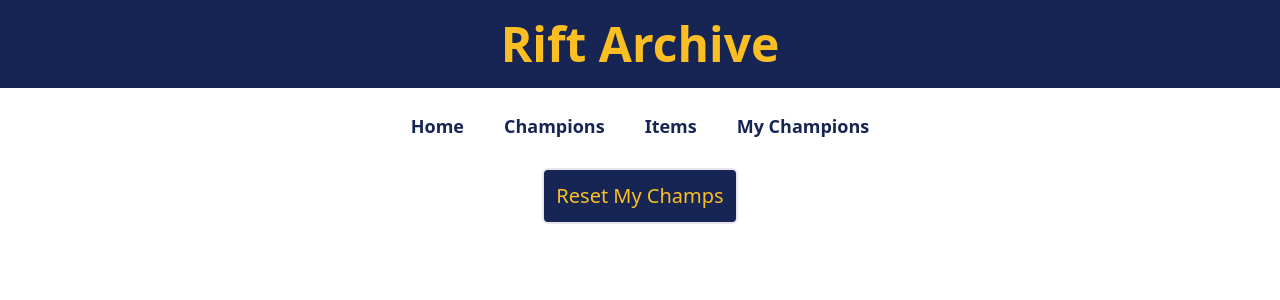
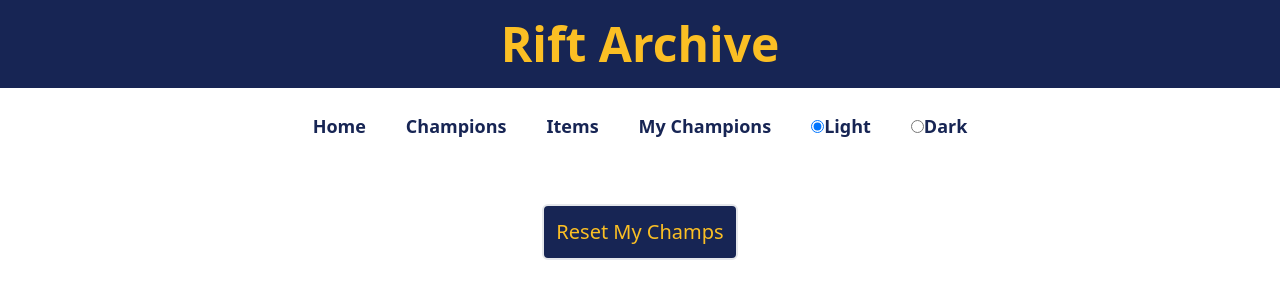
Before and after one commit to weixu1220/lol-project, a React (Vite) app: page /mychamps in a window 1280 px wide. Shown: the top 300 px of the page. Built offline with nearby package versions, Linux system fonts and the light colour scheme; no server answers.

Commit message:
restyle css add dark mode

```diff
--- a/src/App.css
+++ b/src/App.css
@@ -1,11 +1,23 @@
 @tailwind base;
 @tailwind components;
 @tailwind utilities;
-.image{
-    height:80px;
-    width:80px;
+
+.image {
+    height: 80px;
+    width: 80px;
 }
-.map{
+
+.map {
     max-width: 1000px;
-    width:80vw
+    width: 80vw
 }
+
+.light {
+    background-color: #ffffff;
+    color: #000000;
+}
+
+.dark {
+    background-color: #020000;
+    color: #ffffff;
+}
--- a/src/components/Nav.jsx
+++ b/src/components/Nav.jsx
@@ -1,19 +1,52 @@
-import {Link} from 'react-router-dom'
+import { Link } from 'react-router-dom';
+import { useState } from 'react';
+
 function Nav() {
+  const [theme, setTheme] = useState('light');
+
+  const handleThemeChange = (event) => {
+    setTheme(event.target.value);
+    // Apply the selected theme to the body or your root component
+    document.body.classList.remove('light', 'dark');
+    document.body.classList.add(event.target.value);
+  };
+
   return (
     <div className="flex flex-row flex-wrap justify-center font-bold p-1">
-            <Link className="p-5 " to="/">
-                <h1 className='hover:font-serif'>Home</h1>
+      <Link className="p-5" to="/">
+        <h1 className="hover:font-serif">Home</h1>
       </Link>
-            <Link className="p-5 " to="/champions">
-                <h1 className='hover:font-serif'>Champions</h1>
+      <Link className="p-5" to="/champions">
+        <h1 className="hover:font-serif">Champions</h1>
       </Link>
-            <Link className="p-5 " to="/items">
-                <h1 className='hover:font-serif'>Items</h1>
+      <Link className="p-5" to="/items">
+        <h1 className="hover:font-serif">Items</h1>
       </Link>
-            <Link className="p-5 " to="/mychamps">
-                <h1 className='hover:font-serif'>My Champions</h1>
+      <Link className="p-5" to="/mychamps">
+        <h1 className="hover:font-serif">My Champions</h1>
       </Link>
+      <div className="p-5">
+        <label>
+          <input
+            type="radio"
+            value="light"
+            checked={theme === 'light'}
+            onChange={handleThemeChange}
+          />
+          Light
+        </label>
+      </div>
+      <div className="p-5">
+        <label>
+          <input
+            type="radio"
+            value="dark"
+            checked={theme === 'dark'}
+            onChange={handleThemeChange}
+          />
+          Dark
+        </label>
+      </div>
     </div>
   );
 }
--- a/src/pages/Champions.jsx
+++ b/src/pages/Champions.jsx
@@ -72,7 +72,7 @@ function Champions() {
         placeholder="Search champions..."
         value={searchTerm}
         onChange={handleSearchChange}
-        className="mx-auto border-2 rounded-md p-2 mb-4"
+        className="mx-auto border-2 rounded-md p-2 mt-10"
       />
 
       {!champs ? loading() : loaded()}
--- a/src/pages/Items.jsx
+++ b/src/pages/Items.jsx
@@ -47,7 +47,7 @@ function Items() {
                     placeholder="Search items by name..."
                     value={searchTerm}
                     onChange={(e) => setSearchTerm(e.target.value)}
-                    className="mx-auto border-2 rounded-md p-2 mb-4"
+                    className="mx-auto border-2 rounded-md p-2 mt-10"
                 />
                 <div className="w-11/12 flex flex-wrap justify-center mx-auto my-5 p-1 ">
                     {displayItems}
--- a/src/pages/MyChamps.jsx
+++ b/src/pages/MyChamps.jsx
@@ -29,7 +29,7 @@ function MyChamps() {
     }
     return(
         <div className="flex flex-col">
-            <button className="border-2 rounded-md text-amber-400 text-xl text-center p-3 m-1 mx-auto bg-blue-950" onClick={handleResetChamps}>Reset My Champs</button>
+            <button className="border-2 rounded-md text-amber-400 text-xl text-center p-3 mt-10 mx-auto bg-blue-950" onClick={handleResetChamps}>Reset My Champs</button>
             <div className="w-11/12 flex flex-wrap justify-center my-5 mx-auto p-1">
                 {displayItems}
             </div>
```
Lines whose indentation alone changed are shown as unchanged.
